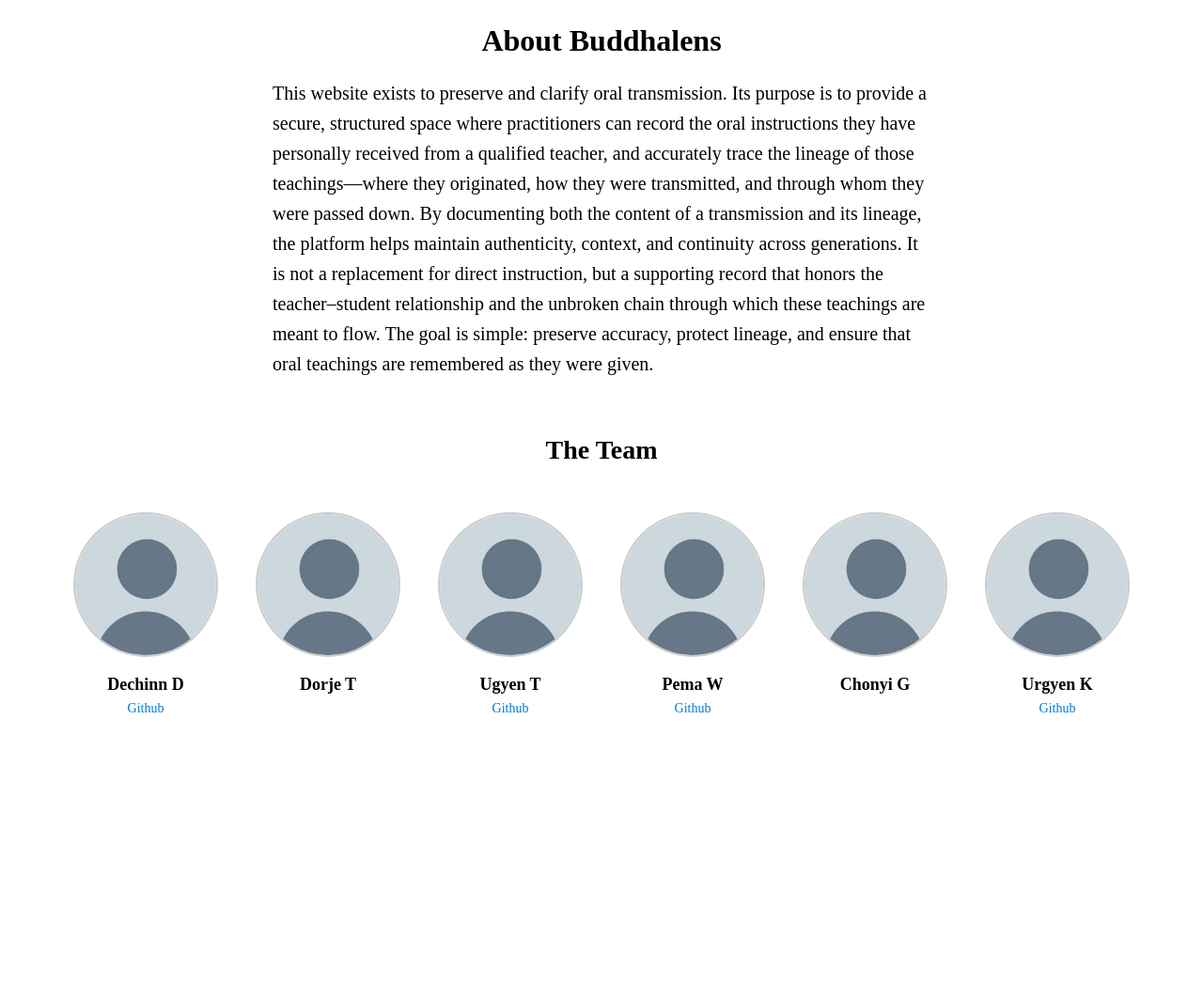
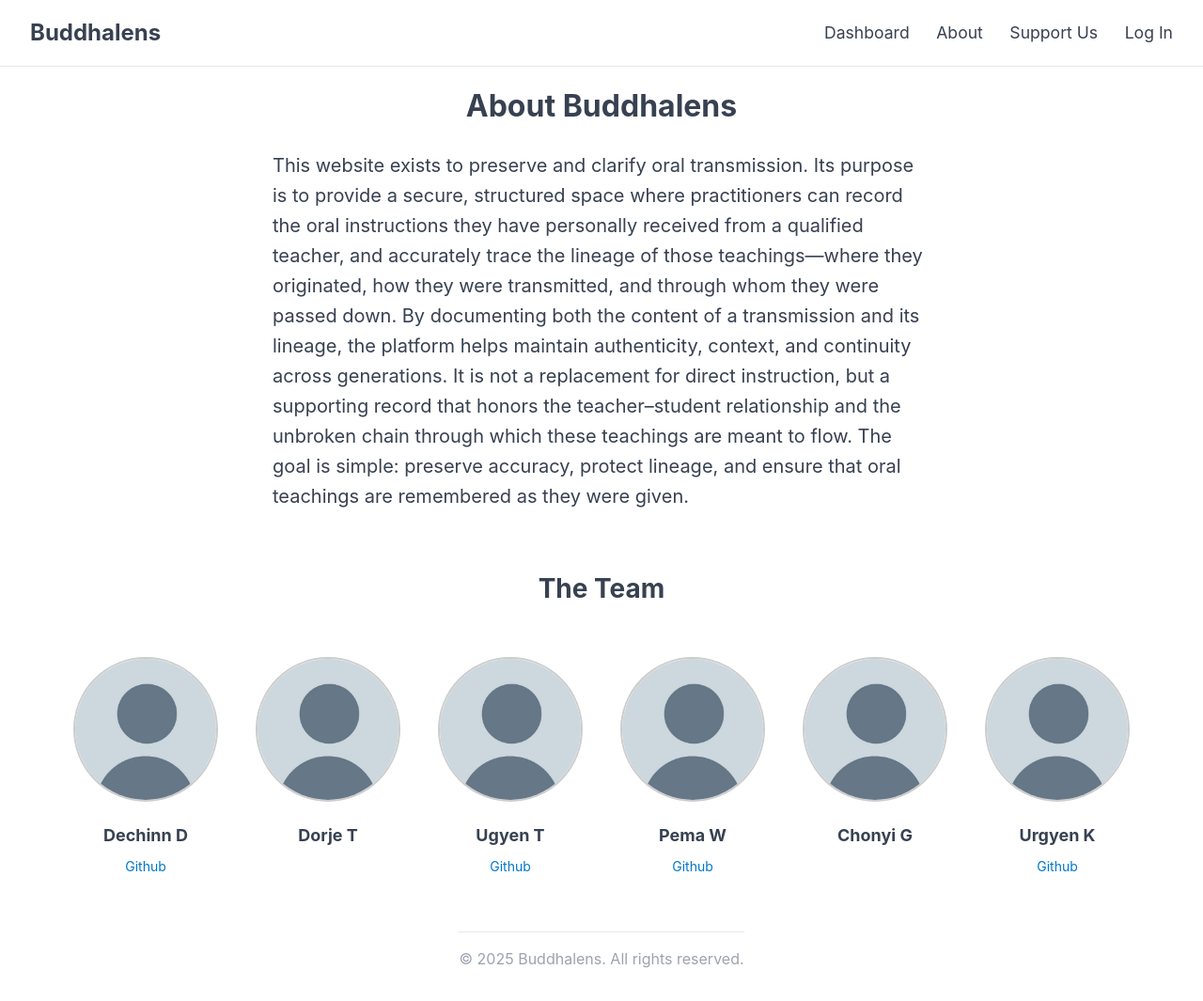
Before and after one commit to kaizencodelab/buddhalens, a website built with Vite: page client/about.html in a window 1280 px wide. Shown: the whole page at 94% size. Before the commit the page ends 800 px from the top, so only its background shows below. Built offline with nearby package versions, Linux system fonts and the light colour scheme.

Commit message:
added header and footer

```diff
--- a/client/about.html
+++ b/client/about.html
@@ -7,6 +7,17 @@
     <link rel="stylesheet" href="./src/assets/about.css">
 </head>
 <body>
+    <header>
+        <div class="logo">Buddhalens</div>
+        <nav class="nav-links">
+            <a href="dashboard.html">Dashboard</a>
+            <a href="./about.html">About</a>
+            <a href="./support-us.html">Support Us</a>
+            <a href="login.html">Log In</a>
+        </nav>
+    </header>
+
+    <div class="divider"></div>
 
     <h1 class="title">About Buddhalens</h1>
 
@@ -62,7 +73,11 @@
             <a href="https://github.com/urgyen18" target="_blank">Github</a>
         </div>
     </div>
-</div>
+
+    <footer>
+        <div class="divider"></div>
+        <p>&copy; 2025 Buddhalens. All rights reserved.</p>
+    </footer>
 
 </body>
 </html>
--- a/client/src/assets/about.css
+++ b/client/src/assets/about.css
@@ -1,6 +1,65 @@
+:root {
+    --font-family: 'Inter', system-ui, -apple-system, sans-serif;
+    --color-primary: #ffffff;
+    /* Dark gray/blue like Odin */
+    --color-secondary: #343434;
+    /* Light gray */
+    --color-accent: #eab308;
+    /* Gold/Yellow accent */
+    --color-text: #374151;
+    --color-bg: #ffffff;
+    --color-link: #0d1831;
+}
+
+body {
+    margin: 0;
+    font-family: var(--font-family);
+    color: var(--color-text);
+    background-color: var(--color-bg);
+    line-height: 1.6;
+}
+
+a {
+    text-decoration: none;
+    color: var(--color-link);
+}
+
+a:hover {
+    text-decoration: underline;
+}
+
+
+/* Header */
+header {
+    background-color: var(--color-primary);
+    color: var(--color-text);
+    padding: 1rem 2rem;
+    display: flex;
+    justify-content: space-between;
+    align-items: center;
+    padding-bottom: 1rem;
+}
+
+.logo {
+    font-size: 1.5rem;
+    font-weight: 700;
+    color: var(--color-text);
+}
+
+.nav-links a {
+    color: var(--color-text);
+    margin-left: 1.5rem;
+    font-size: 1.1rem;
+}
+
+.nav-links a:hover {
+    color: var(--color-link);
+    text-decoration: none;
+}
+
 .title {
     text-align: center;
-    margin-top: 25px;
+    margin-top: 10px;
 }
 
 .description {
@@ -63,3 +122,29 @@
     margin-top: 50px;
     gap: 50px;
 }
+
+/* Footer */
+footer {
+    background-color: var(--color-primary);
+    color: #9ca3af;
+    text-align: center;
+    padding: 1rem;
+    margin-top: auto;
+}
+
+.divider {
+    display: flex;
+    align-items: center;
+    text-align: center;
+    margin-top: 0;
+    margin-bottom: 1rem;
+    color: #9ca3af;
+
+}
+
+.divider::before,
+.divider::after {
+    content: '';
+    flex: 1;
+    border-bottom: 1px solid #e5e7eb;
+}
```
